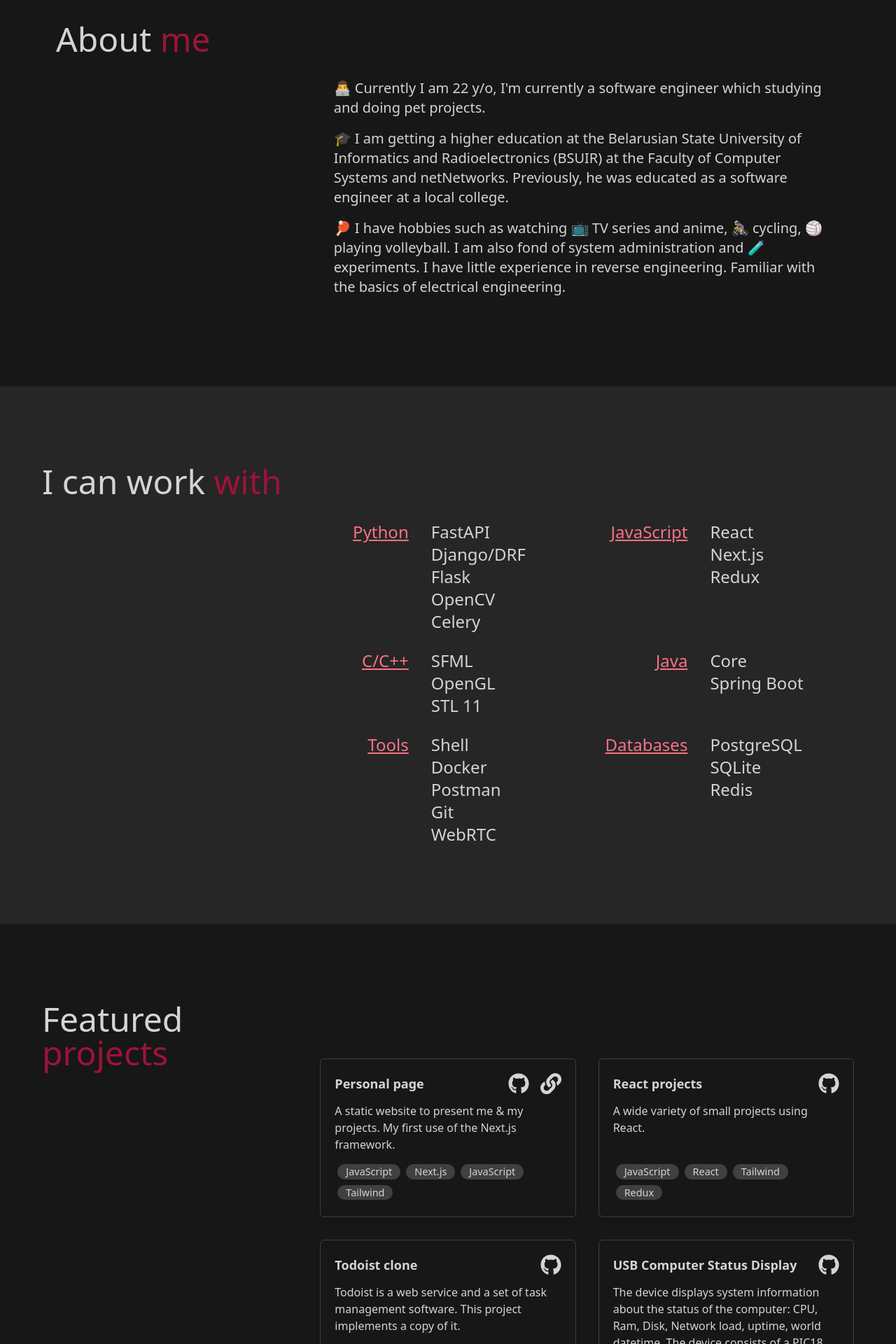
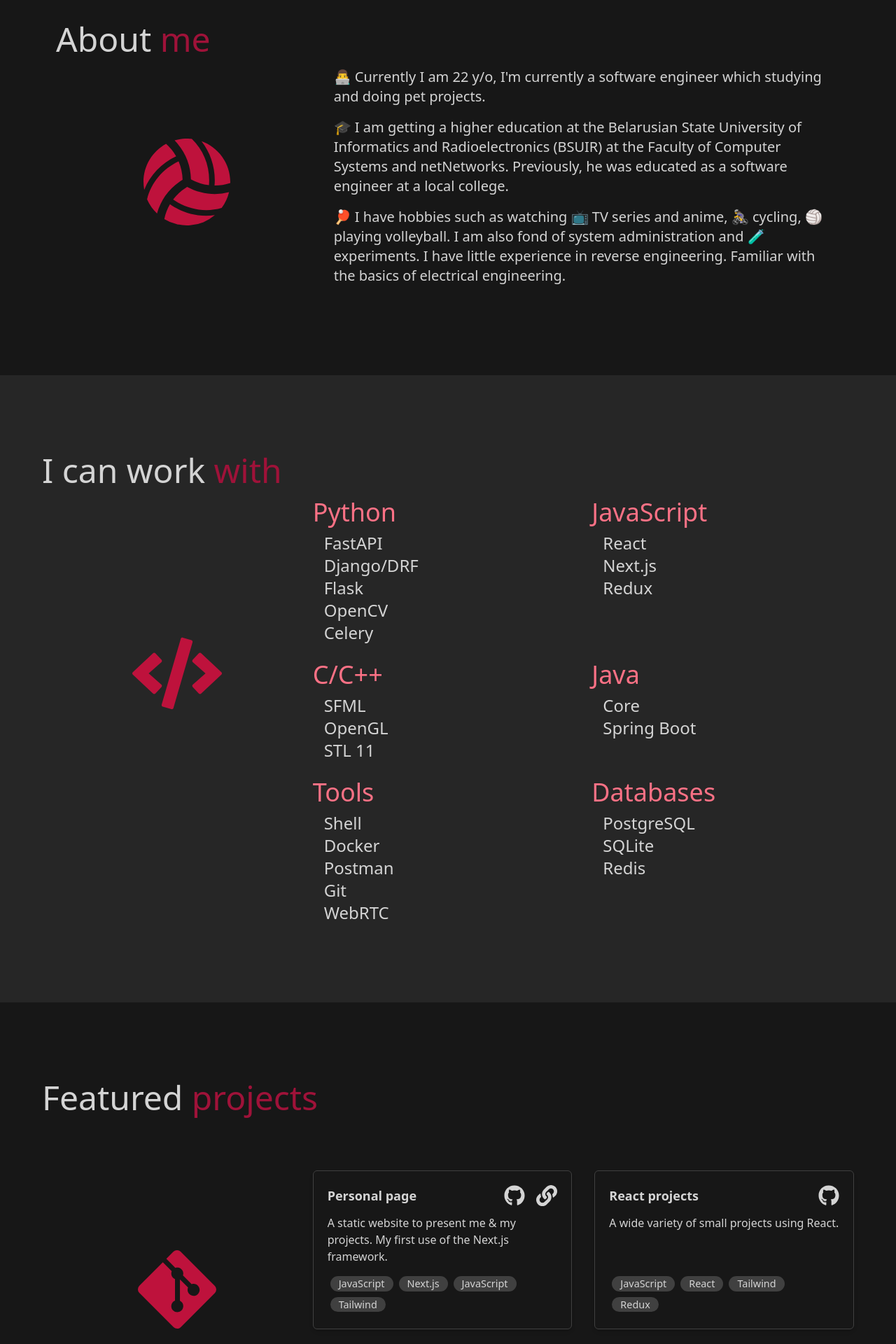
Before and after one commit to IllusionOfControl/personal-page, a Next.js app: page / in a window 1280 px wide. Shown: the part 880-2800 px from the top of the page at 70% size. Built offline with nearby package versions, Linux system fonts and the light colour scheme.

Commit message:
reworked layout. added icons

```diff
--- a/src/components/About/index.js
+++ b/src/components/About/index.js
@@ -1,12 +1,19 @@
+import { FaVolleyballBall } from "react-icons/fa";
+import React from "react";
+
 const About = () => {
   return (
     <section className="bg-neutral-900 py-16 sm:py-28" id="about-section">
       <div className="px-4 mx-auto md:px-10">
-        <div className="max-w-[1240px] grid grid-cols-1 sm:grid-cols-[2fr_4fr] px-4 mx-auto md:px-10">
+        <div className="max-w-[1240px] px-4 mx-auto md:px-10">
           <h1 className="text-5xl pb-4">
             About <span className="text-rose-800">me</span>
           </h1>
-          <div className="max-w-[700px] mx-auto portrait:mx-8 pt-20 text-xl text-neutral-300">
+          <div className="grid portrait:grid-cols-1 grid-cols-[2fr_4fr]">
+            <div className="portrait:hidden text-[128px] max-h-[500px] text-rose-700 flex justify-center items-center">
+              <FaVolleyballBall/>
+            </div>
+            <div className="max-w-[700px] mx-auto portrait:mx-8 text-xl text-neutral-300">
               <p className="pb-4">
                 {/* eslint-disable-next-line react/no-unescaped-entities */}
                 👨‍💻 Currently I am 22 y/o, I'm currently a software engineer which
@@ -28,6 +35,7 @@
             </div>
           </div>
         </div>
+      </div>
     </section>
   );
 };
--- a/src/components/Contacts/index.js
+++ b/src/components/Contacts/index.js
@@ -5,6 +5,7 @@
   FaInstagram,
   FaLinkedin,
   FaEnvelope,
+  FaCommentDots
 } from "react-icons/fa";
 import Link from "next/link";
 import { socials, location } from "../../data";
@@ -13,11 +14,15 @@
   return (
     <section className="bg-black py-16 sm:py-28" id="contacts-section">
       <div className="px-4 mx-auto md:px-10">
-        <div className="max-w-[1240px] grid grid-cols-1 sm:grid-cols-[2fr_4fr] px-4 mx-auto md:px-10">
+        <div className="max-w-[1240px] px-4 mx-auto md:px-10">
           <h1 className="text-5xl pb-4">
             Contact with <span className="text-rose-800">me</span>
           </h1>
-          <div className="max-w-[700px] mx-auto pt-16 sm:pt-20 grid grid-cols-1 md:grid-cols-2 text-xl gap-4">
+          <div className="grid grid-cols-1 sm:grid-cols-[2fr_4fr]">
+            <div className="portrait:hidden text-[96px] text-rose-700 flex justify-center items-center">
+              <FaCommentDots/>
+            </div>
+            <div className="grid grid-cols-2 portrait:grid-cols-1 text-xl gap-4">
               <Link
                 className="hover:text-rose-600 transition-colors"
                 href={location.link}
@@ -63,6 +68,7 @@
             </div>
           </div>
         </div>
+      </div>
     </section>
   );
 };
--- a/src/components/Hero/index.js
+++ b/src/components/Hero/index.js
@@ -9,7 +9,7 @@
       className="w-full h-screen flex flex-col justify-center mx-auto bg-neutral-800"
       id="hero-section"
     >
-      <div className="max-w-[1240px] flex justify-between flex-wrap-reverse md:flex-nowrap px-4 mx-auto sm:px-10 gap-4">
+      <div className="max-w-[1240px] flex justify-between portrait:flex-wrap-reverse flex-nowrap px-4 mx-auto sm:px-10 gap-8">
         <div className="m-auto">
           <h2 className="text-3xl max-lg:text-2xl max-md:text-2xl mb-2">Hi, my name is </h2>
           <h1 className="font-bold max-lg:text-4xl text-5xl mb-2 text-rose-700">
--- a/src/components/Projects/index.js
+++ b/src/components/Projects/index.js
@@ -1,14 +1,20 @@
 import Link from "next/link";
-import { FaGithub, FaLink } from "react-icons/fa";
+import { FaGitAlt, FaGithub, FaLink } from "react-icons/fa";
 import { projects } from "../../data";
 
 const Projects = () => {
   return (
     <section className="bg-neutral-900" id="projects-section">
-      <div className="max-w-[1240px] grid grid-cols-1 sm:grid-cols-[2fr_4fr] px-4 mx-auto md:px-10 py-16 sm:py-28 gap-4">
+      <div className="max-w-[1240px] px-4 mx-auto md:px-10 py-16 sm:py-28 gap-4">
+        <div>
           <h1 className="text-5xl w-full">
             Featured <span className="text-rose-800">projects</span>
           </h1>
+        </div>
+        <div className="md:grid portrait:grid-cols-1 grid-cols-[2fr_4fr] pb-8">
+          <div className="portrait:hidden max-h-[500px] text-[128px] text-rose-700 flex justify-center items-center">
+            <FaGitAlt />
+          </div>
           <ul className="pt-20 w-auto portrait:mx-8 grid md:grid-cols-2 gap-4 md:gap-8">
             {projects.map((project, i) => {
               return (
@@ -59,8 +65,10 @@
                 </li>
               );
             })}
+          </ul>
+        </div>
 
-          <li className="mt-10 xl:mt-0 text-center sm:col-span-2">
+        <div className="mt-10 xl:mt-0 text-center sm:col-span-2">
           <h3 className="text-3xl xl:text-3xl pb-6 font-mono">
             And many more...
           </h3>
@@ -70,8 +78,7 @@
           >
             🚀 visit my GitHub
           </Link>
-          </li>
-        </ul>
+        </div>
       </div>
     </section>
   );
--- a/src/components/Skills/index.js
+++ b/src/components/Skills/index.js
@@ -1,4 +1,5 @@
 import { skills } from "../../data";
+import { FaCode } from "react-icons/fa";
 
 const Skills = () => {
   return (
@@ -6,23 +7,26 @@
       className="bg-black bg-neutral-800 py-16 sm:py-28"
       id="skills-section"
     >
-      <div className="max-w-[1240px] md:grid grid-cols-[2fr_4fr] px-4 mx-auto md:px-10">
-        <h1 className="text-5xl w-full">
+      <div className="max-w-[1240px] px-4 mx-auto md:px-10">
+        <h1 className="text-5xl w-full pb-4">
           I can work <span className="text-rose-800">with</span>
         </h1>
-        <div className="pt-20 portrait:mx-8">
+        <div className="md:grid portrait:grid-cols-1 grid-cols-[2fr_4fr]">
+          <div className="portrait:hidden text-[128px] max-h-[500px] text-rose-700 flex justify-center items-center">
+            <FaCode/>
+          </div>
+          <div className="portrait:mx-8">
             <ul className="grid md:grid-cols-2 text-2xl gap-6">
               {skills.map((skill) => {
                 return (
                   <li
                     key={skill.name}
                     id={skill.name}
-                  className="grid grid-cols-[2fr_3fr] gap-8"
                   >
-                  <p className="text-right text-rose-400 underline-offset-2 underline">
+                    <p className="text-4xl text-rose-400">
                       {skill.name}
                     </p>
-                  <ul>
+                    <ul className="pl-4 pt-2">
                       {skill.tools.map((tool) => (
                         <li key={tool}>{tool}</li>
                       ))}
@@ -33,6 +37,7 @@
             </ul>
           </div>
         </div>
+      </div>
     </section>
   );
 };
```
Lines whose indentation alone changed are shown as unchanged.
